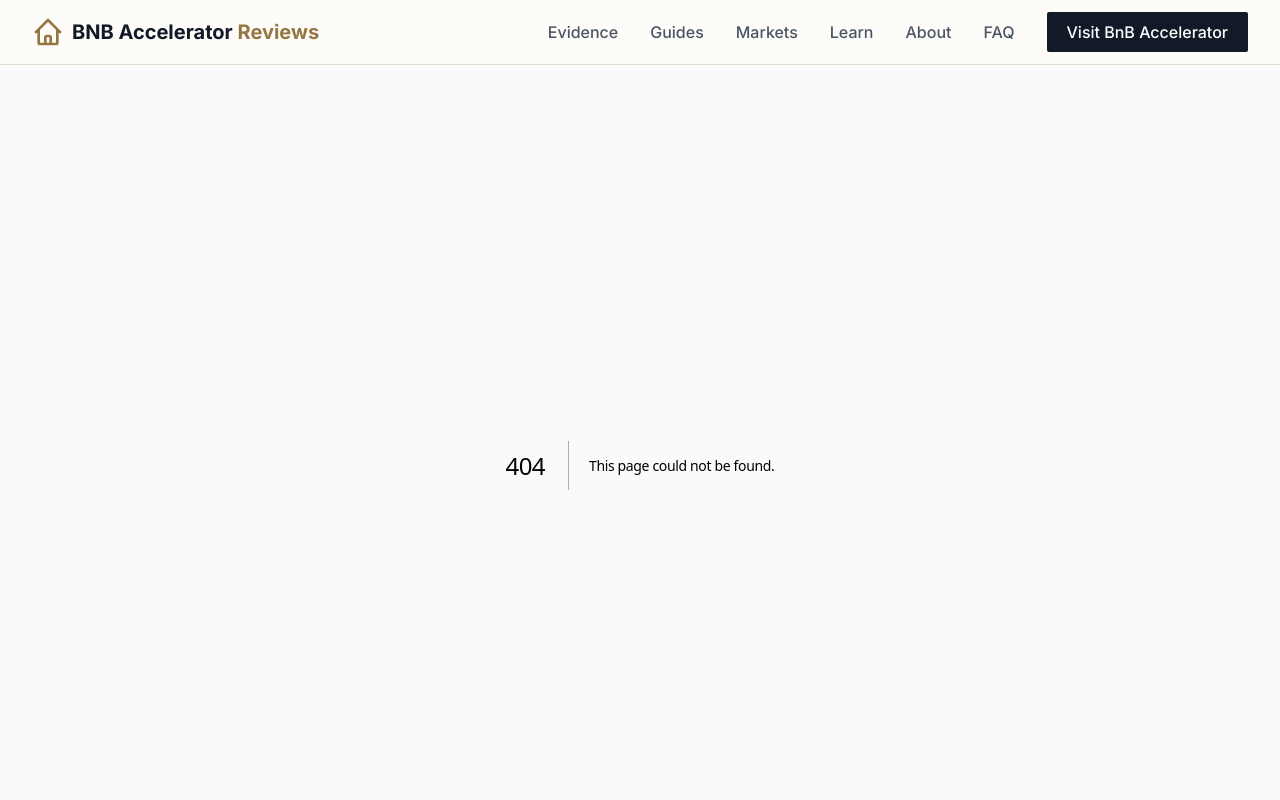
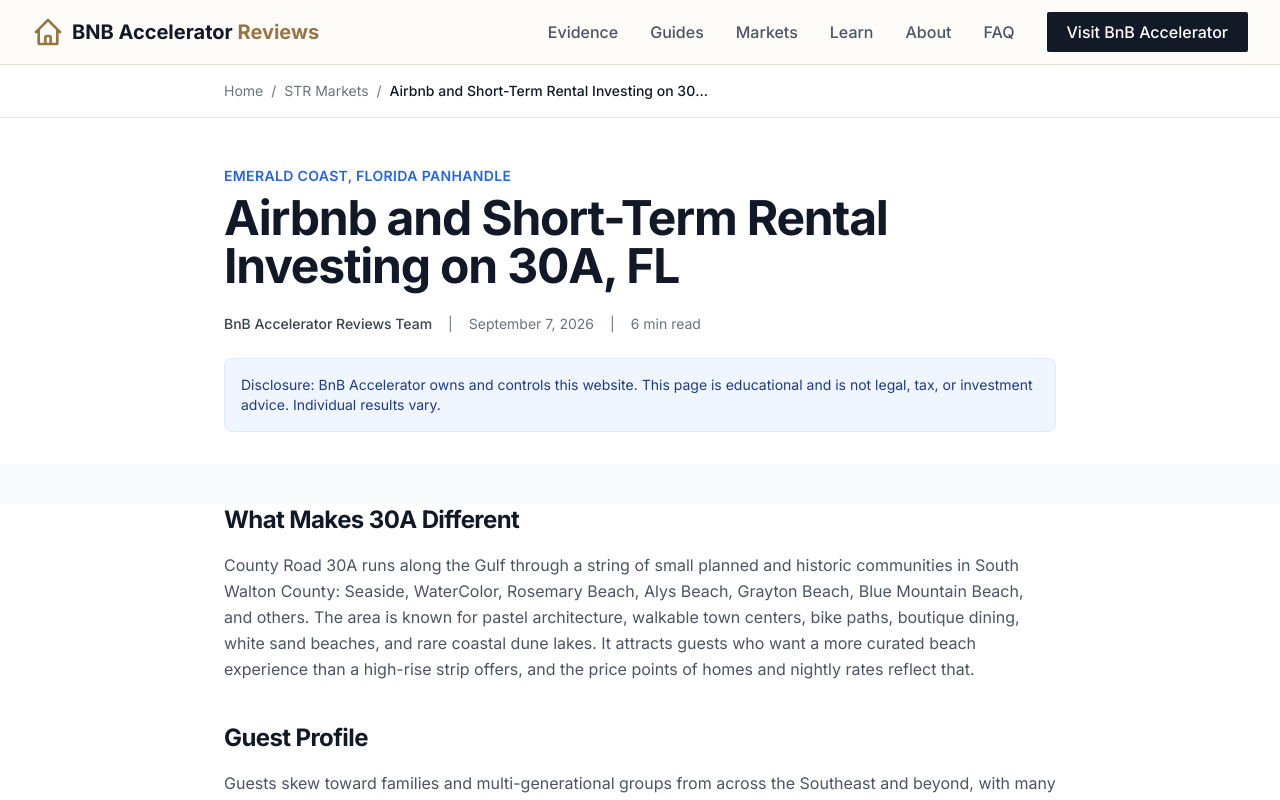
Before and after one commit to drconnorrobertson/bnbacceleratorreviews, a Next.js app: page /markets/30a-fl in a window 1280 px wide. Before the commit this address had no page. Shown: the top 800 px of the page. Built offline with nearby package versions, Linux system fonts and the light colour scheme.

Commit message:
Add 40 /markets/[slug] pages

```diff
--- /dev/null
+++ b/app/markets/[slug]/page.js
@@ -0,0 +1,23 @@
+import { notFound } from "next/navigation";
+import { allMarkets } from "@/data/markets";
+import ArticleLayout, { articleMetadata } from "@/components/ArticleLayout";
+
+export const dynamicParams = false;
+
+export function generateStaticParams() {
+  return allMarkets.map((p) => ({ slug: p.slug }));
+}
+
+export async function generateMetadata({ params }) {
+  const { slug } = await params;
+  return articleMetadata(allMarkets.find((p) => p.slug === slug), "/markets");
+}
+
+export default async function Page({ params }) {
+  const { slug } = await params;
+  const item = allMarkets.find((p) => p.slug === slug);
+  if (!item) notFound();
+  const idx = allMarkets.indexOf(item);
+  const related = [1, 2, 3, 4].map((n) => allMarkets[(idx + n) % allMarkets.length]).filter((r) => r.slug !== item.slug);
+  return <ArticleLayout item={item} basePath="/markets" sectionLabel="STR Markets" related={related} />;
+}
```
